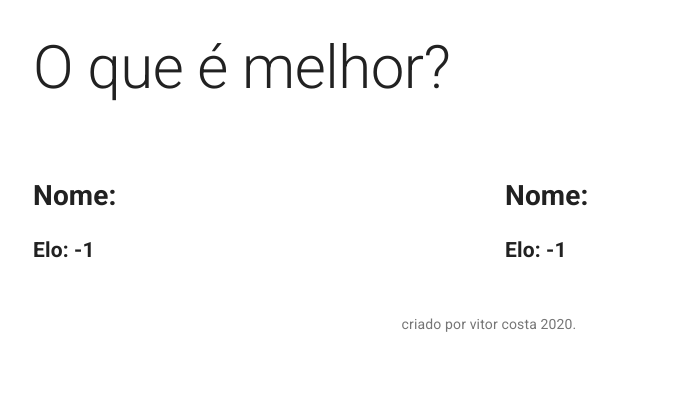
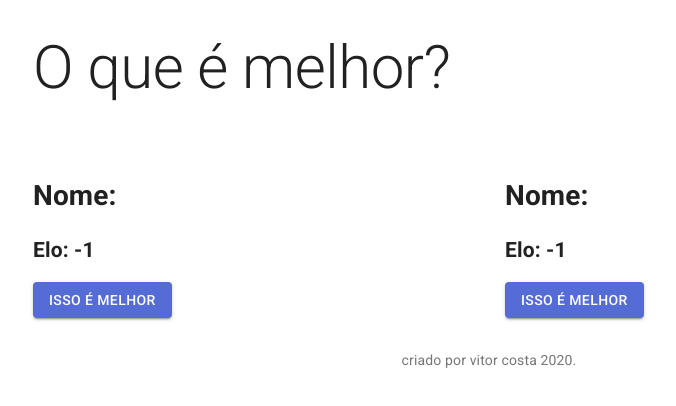
Before and after one commit to tengu-br/melhorzao-front, a Next.js app: page /votar in a window 1280 px wide. Shown: the top 406 px of the page, without its empty margins (151-827 px from the left). Built offline with nearby package versions, Linux system fonts and the light colour scheme; no server answers.

Commit message:
[NEW] Botao de escolher o q e melhor

```diff
--- a/src/CoupleItem.js
+++ b/src/CoupleItem.js
@@ -25,10 +25,9 @@ function CoupleItem() {
             .then(
                 (result) => {
                     setRand({ ...result });
-                    console.log({ ...result })
                 },
                 (error) => {
-                    console.log(error)
+                    // console.log(error)
                     setRand({
                         playerA: {
                             name: "",
@@ -43,15 +42,54 @@ function CoupleItem() {
             )
     }, []);
 
+    function handleClick(e, param) {
+        e.preventDefault()
+
+        // PARAM TRUE = A, FALSE = B
+        var nameWinner, eloWinner, nameLoser, eloLoser
+
+        if (param) {
+            nameWinner = rand.playerA.name
+            eloWinner = rand.playerA.elo
+            nameLoser = rand.playerB.name
+            eloLoser = rand.playerB.elo
+        } else {
+            nameWinner = rand.playerB.name
+            eloWinner = rand.playerB.elo
+            nameLoser = rand.playerA.name
+            eloLoser = rand.playerA.elo
+        }
+
+        fetch("http://127.0.0.1:3001/matchupSync", {
+            method: 'POST',
+            headers: { "Content-Type": "application/json" },
+            body: JSON.stringify({ "playerA": { "name": nameWinner, "elo": eloWinner }, "playerB": { "name": nameLoser, "elo": eloLoser } }),
+            redirect: 'follow'
+        })
+            .then(response => response.json())
+            .then(
+                (result) => {
+                    console.log(result)
+                    // refresh page
+                    location = location
+                },
+                (error) => {
+                    console.log(error)
+                }
+            )
+    }
+
     return (
         <Grid container justify="center" spacing={4}>
             <Grid item xs={12} sm={12} md={6}>
                 <h1>Nome: {rand.playerA.name}</h1>
                 <h2>Elo: {rand.playerA.elo}</h2>
+                <Button variant="contained" color="primary" onClick={(e) => handleClick(e, true)}>Isso é melhor</Button>
             </Grid>
             <Grid item xs={12} sm={12} md={6}>
-            <h1>Nome: {rand.playerB.name}</h1>
-            <h2>Elo: {rand.playerB.elo}</h2>
+                <h1>Nome: {rand.playerB.name}</h1>
+                <h2>Elo: {rand.playerB.elo}</h2>
+                <Button variant="contained" color="primary" onClick={(e) => handleClick(e, false)}>Isso é melhor</Button>
             </Grid>
         </Grid>
     )
```
